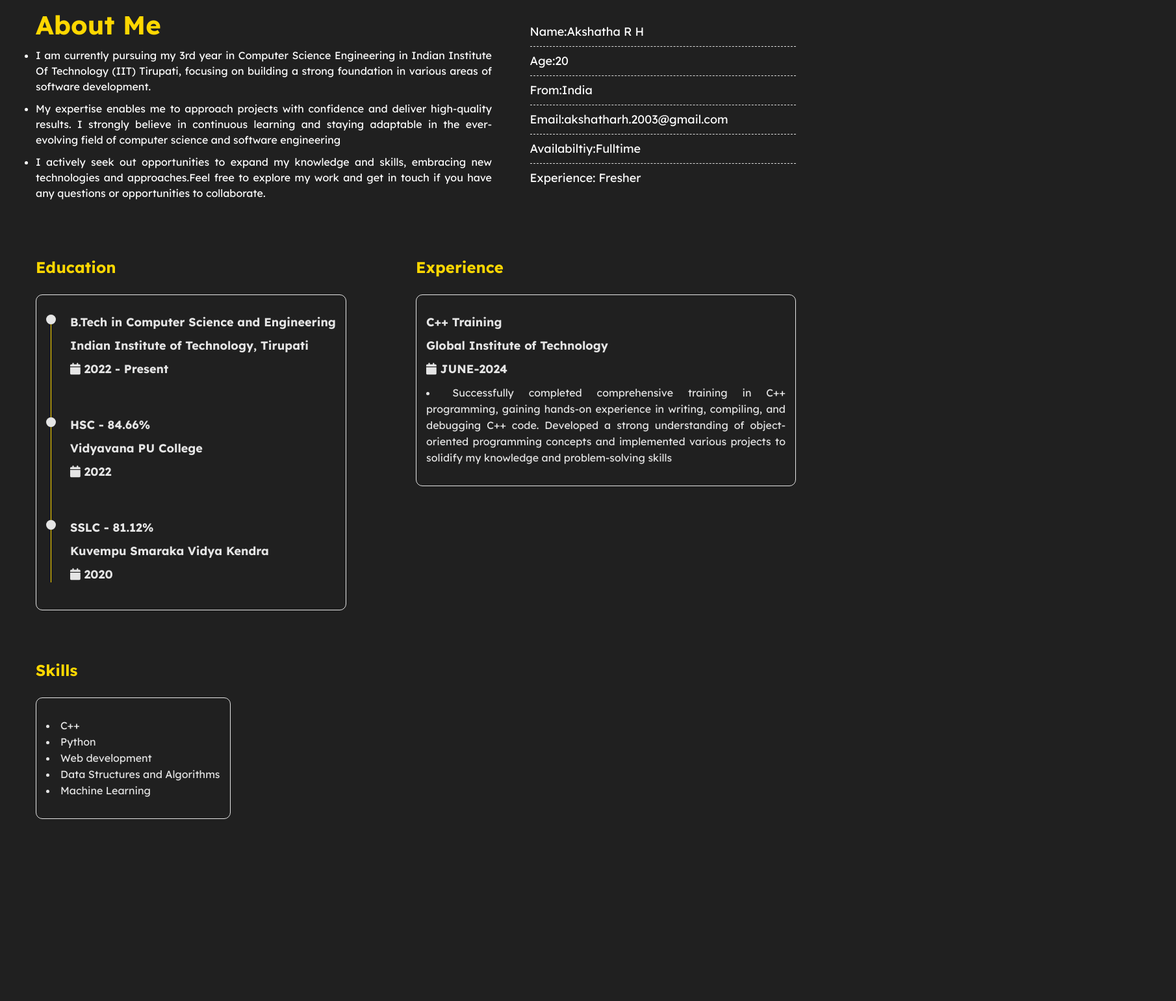
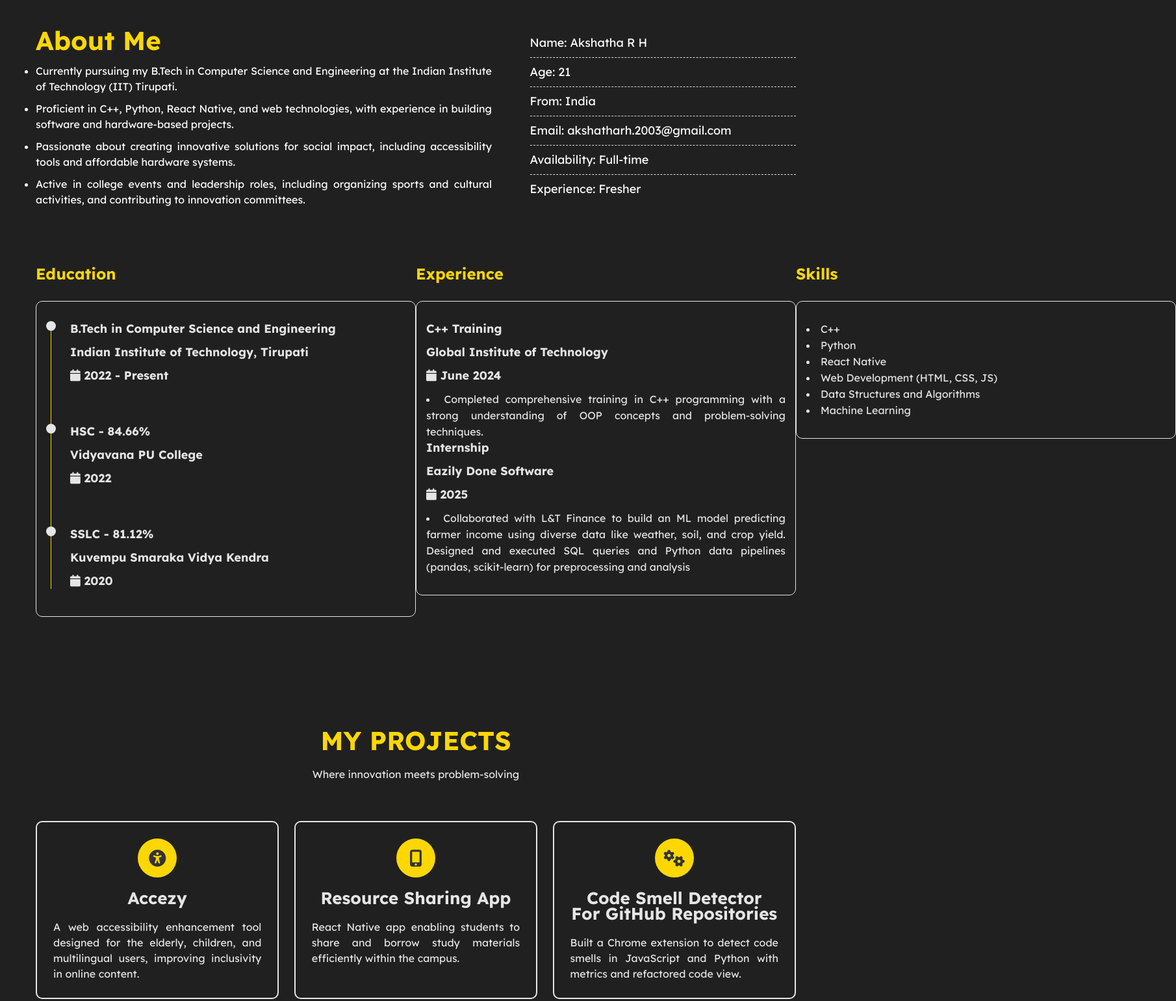
Before and after one commit to Akshatha966/Portfolio, a plain HTML site: page index.html in a window 1280 px wide. Shown: the part 587-2127 px from the top of the page at 65% size, 1810 px wide, since content can reach past the window. Drawn offline with nearby package versions, Linux system fonts and the light colour scheme.

Commit message:
Initial commit - Portfolio with updated resume

```diff
--- a/index.html
+++ b/index.html
@@ -6,24 +6,20 @@
     <meta name="viewport" content="width=device-width, initial-scale=1.0">
     <title>Akshatha R H</title>
     <link rel="icon" href="https://i.ibb.co/zRsTj3p/Frame-1-37.png">
-
-
     <link rel="stylesheet" href="styles.css">
-    <link rel="stylesheet" href="https://cdnjs.cloudflare.com/ajax/libs/font-awesome/6.4.0/css/all.min.css" class="stylesheet">
+    <link rel="stylesheet" href="https://cdnjs.cloudflare.com/ajax/libs/font-awesome/6.4.0/css/all.min.css">
 </head>
 
 <body>
 
-    <!-------------------------- Header Area -------------------------->
+    <!-- Header -->
     <header class="header-area">
         <div class="container">
             <div class="header">
-
                 <a href="" class="logo">
                     <img src="signature.jpg" alt="" class="signature">
                     <i class="fa fa-bolt"></i>
                 </a>
-
                 <ul class="navbar">
                     <li><a href="#home">Home</a></li>
                     <li><a href="#about">About</a></li>
@@ -31,30 +27,28 @@
                     <li><a href="#projects">Projects</a></li>
                     <li><a href="#contact">Contact</a></li>
                 </ul>
-
                 <div class="menu_icon">
                     <i class="fa fa-bars"></i>
                 </div>
-
             </div>
         </div>
     </header>
 
-    <!-------------------------- Home Page -------------------------->
+    <!-- Home -->
     <div class="FirstElement" id="home">
         <div class="profile-photo">
             <img src="Photo.jpg" alt="profile picture">
         </div>
         <div class="profile-text">
-            <h5>Hi I'm </h5><br>
+            <h5>Hello, I'm</h5><br>
             <h1>Akshatha R H</h1><br>
-            <p>Welcome to my portfolio website! I'm a passionate and aspiring software engineer with a strong desire to create innovative solutions and push the boundaries of technology.With a deep love for coding, I am constantly seeking opportunities to learn and grow in this ever-evolving field</p>
+            <p>I'm a Final year Computer Science Engineering student at IIT Tirupati, passionate about software development, accessibility, and impactful tech solutions. I’ve built projects ranging from web and mobile apps to hardware prototypes, with a focus on solving real-world problems. I am eager to contribute, learn, and grow in the field of technology.</p>
+            <div class="btn-group">
+                <a href="IIT_Akshatha_RH_Resume.pdf" download class="btn active">Download CV</a>
 
-            <div class="btn-group">
-                <a href="IIT_Akshatha.R.H.pdf" class="btn   active">Download CV</a>
+                <!--<a href="IIT_Akshatha_RH_Resumef" class="btn active">Download CV</a>-->
                 <a href="mailto:akshatharh.2003@gmail.com" class="btn">Contact</a>
             </div>
-
             <div class="social">
                 <a href="mailto:akshatharh.2003@gmail.com"><i class="fa fa-envelope"></i></a>
                 <a href="https://github.com/Akshatha966"><i class="fa-brands fa-github"></i></a>
@@ -63,27 +57,26 @@
         </div>
     </div>
 
-        <!-------------------------- About Section -------------------------->
+    <!-- About -->
     <section class="about-area" id="about">
         <div class="container">
             <div class="about">
-
                 <div class="about-content">
                     <h4>About Me</h4>
                     <ul>
-                      <li>I am currently pursuing my 3rd year in Computer Science Engineering in Indian Institute Of Technology (IIT) Tirupati, focusing on building a strong foundation in various areas of software development.</li>
-                      <li> My expertise enables me to approach projects with confidence and deliver high-quality results. I strongly believe in continuous learning and staying adaptable in the ever-evolving field of computer science and software engineering</li>
-                      <li> I actively seek out opportunities to expand my knowledge and skills, embracing new technologies and approaches.Feel free to explore my work and get in touch if you have any questions or opportunities to collaborate. </li>
+                        <li>Currently pursuing my B.Tech in Computer Science and Engineering at the Indian Institute of Technology (IIT) Tirupati.</li>
+                        <li>Proficient in C++, Python, React Native, and web technologies, with experience in building software and hardware-based projects.</li>
+                        <li>Passionate about creating innovative solutions for social impact, including accessibility tools and affordable hardware systems.</li>
+                        <li>Active in college events and leadership roles, including organizing sports and cultural activities, and contributing to innovation committees.</li>
                     </ul>
                 </div>
-
                 <div class="about-skills">
                     <ul>
-                        <li>Name:Akshatha R H</li>
-                        <li>Age:20</li>
-                        <li>From:India</li>
-                        <li>Email:akshatharh.2003@gmail.com</li>
-                        <li>Availabiltiy:Fulltime</li>
+                        <li>Name: Akshatha R H</li>
+                        <li>Age: 21</li>
+                        <li>From: India</li>
+                        <li>Email: akshatharh.2003@gmail.com</li>
+                        <li>Availability: Full-time</li>
                         <li>Experience: Fresher</li>
                     </ul>
                 </div>
@@ -91,93 +84,66 @@
         </div>
     </section>
 
-
-        <!-------------- Education & Experience -------------->
+    <!-- Education -->
     <section class="education-content" id="education">
         <div class="container">
             <div class="row">
-                <div class="education ">
+                <div class="education">
                     <h3 class="title">Education</h3>
-                    <div class="row">
                     <div class="timeline-box">
                         <div class="timeline">
-
-
-                                   <!-- Timeline-item -->
                             <div class="timeline-item">
                                 <div class="circle-dot"></div>
                                 <h3 class="timeline-title">B.Tech in Computer Science and Engineering</h3>
                                 <h4 class="timeline-title">Indian Institute of Technology, Tirupati</h4>
-    <h4 class="timeline-title">
-        <i class="fa fa-calendar"></i> 2022 - Present
-    </h4>
+                                <h4 class="timeline-title"><i class="fa fa-calendar"></i> 2022 - Present</h4>
                             </div>
-<!-- Timeline-item -->
                             <div class="timeline-item">
                                 <div class="circle-dot"></div>
                                 <h3 class="timeline-title">HSC - 84.66%</h3>
                                 <h4 class="timeline-title">Vidyavana PU College</h4>
-    <h4 class="timeline-title">
-        <i class="fa fa-calendar"></i> 2022
-    </h4>
+                                <h4 class="timeline-title"><i class="fa fa-calendar"></i> 2022</h4>
                             </div>
-<!-- Timeline-item -->
                             <div class="timeline-item">
                                 <div class="circle-dot"></div>
                                 <h3 class="timeline-title">SSLC - 81.12%</h3>
                                 <h4 class="timeline-title">Kuvempu Smaraka Vidya Kendra</h4>
-    <h4 class="timeline-title">
-        <i class="fa fa-calendar"></i> 2020
-    </h4>
+                                <h4 class="timeline-title"><i class="fa fa-calendar"></i> 2020</h4>
                             </div>
                         </div>
                     </div>
                 </div>
-                </div>
+
+                <!-- Experience -->
                 <div class="Experience">
-                    <h3 class="title"> Experience</h3>
-                    <div class="row">
+                    <h3 class="title">Experience</h3>
                     <div class="timeline-box">
                         <div class="timeline">
+                            <h3 class="timeline-title">C++ Training</h3>
+                            <h4 class="timeline-title">Global Institute of Technology</h4>
+                            <h4 class="timeline-title"><i class="fa fa-calendar"></i> June 2024</h4>
+                            <li class="timeline-text">Completed comprehensive training in C++ programming with a strong understanding of OOP concepts and problem-solving techniques.</li>
 
-                                <!-- Timeline-item -->
-                                <!-- <div class="timeline-item">
-                                    <div class="circle-dot"></div> -->
-                                    <h3 class="timeline-title">
-                                        C++ Training
-                                    </h3>
-                                    <h4 class="timeline-title">Global Institute of Technology</h4>
-                                    <h4 class="timeline-title">
-                                        <i class="fa fa-calendar"></i> JUNE-2024
-                                    </h4>
-                                    <li class="timeline-text">Successfully completed comprehensive training in C++ programming, gaining hands-on experience in writing, compiling, and debugging C++ code. Developed a strong understanding of object-oriented programming concepts and implemented various projects to solidify my knowledge and problem-solving skills
-                                    </li>
-                                </div>
-
+                            <h3 class="timeline-title">Internship</h3>
+                            <h4 class="timeline-title">Eazily Done Software</h4>
+                            <h4 class="timeline-title"><i class="fa fa-calendar"></i> 2025</h4>
+                            <li class="timeline-text">Collaborated with L&T Finance to build an ML model predicting farmer income using diverse data like weather,
+ soil, and crop yield. Designed and executed SQL queries and Python data pipelines (pandas, scikit-learn) for preprocessing and analysis</li>
                         </div>
                     </div>
                 </div>
-                </div>
-<!-------------------------------Skills ---------------------------->
+
+                <!-- Skills -->
                 <div class="Skills">
-                    <h3 class="title"> Skills </h3>
-                    <div class="row">
+                    <h3 class="title">Skills</h3>
                     <div class="timeline-box">
                         <div class="timeline">
-
-                                <!-- Timeline-item -->
-                                <!-- <div class="timeline-item">
-                                    <div class="circle-dot"></div> -->
-
-                                    <li class="timeline-text"> C++</li>
-                                    <li class="timeline-text"> Python</li>
-                                    <li class="timeline-text"> Web development</li>
-                                    <li class="timeline-text"> Data Structures and Algorithms</li>
-                                    <li class="timeline-text"> Machine Learning </li>
-
-                                </div>
-
-                            </div>
+                            <li class="timeline-text">C++</li>
+                            <li class="timeline-text">Python</li>
+                            <li class="timeline-text">React Native</li>
+                            <li class="timeline-text">Web Development (HTML, CSS, JS)</li>
+                            <li class="timeline-text">Data Structures and Algorithms</li>
+                            <li class="timeline-text">Machine Learning</li>
                         </div>
                     </div>
                 </div>
@@ -185,49 +151,39 @@
         </div>
     </section>
 
-
-
-
-        <!-------------------------- Projects -------------------------->
+    <!-- Projects -->
     <section class="project-content" id="projects">
         <div class="container">
             <div class="project-title">
                 <h4>My Projects</h4>
-                <p>Discover my projects, where creativity meets innovation</p>
+                <p>Where innovation meets problem-solving</p>
             </div>
             <div class="projects">
-                <!-- 1st Project -->
                 <div class="project">
-                    <i class="fa fa-code"></i>
-                    <h4>Rust Interpreter</h4>
-                    <p>This project involves creating an interpreter for the Rust programming language, implemented in Java. The aim is to build a system capable of parsing and executing Rust code, thereby facilitating a better understanding of Rust's syntax and semantics within a Java-based environment.</p>
+                    <i class="fa fa-universal-access"></i>
+                    <h4>Accezy</h4>
+                    <p>A web accessibility enhancement tool designed for the elderly, children, and multilingual users, improving inclusivity in online content.</p>
                 </div>
-                 <!-- 2nd Project -->
                 <div class="project">
-                    <i class="fa fa-desktop"></i>
-                    <h4>Portfolio Website</h4>
-                    <p> portfolCreated aio website using HTML, CSS, and JavaScript, It serves as a platform to introduce myself, share my projects, and provide information about my  education.</p>
+                    <i class="fa fa-mobile-alt"></i>
+                    <h4>Resource Sharing App</h4>
+                    <p>React Native app enabling students to share and borrow study materials efficiently within the campus.</p>
                 </div>
-
-                <!-- 3rd Project -->
                 <div class="project">
-                    <i class="fa fa-phone"></i>
-                    <h4>Phonebook Application using C++</h4>
-                    <p>Developed a console-based phonebook application in C++ to manage contacts. Implemented features for adding, displaying, and searching contacts using structured data and object-oriented programming principles. Utilized arrays to efficiently store and manage up to 100 contacts</p>
+                    <i class="fa fa-cogs"></i>
+                    <h4> Code Smell Detector for GitHub Repositories</h4>
+                    <p> Built a Chrome extension to detect code smells in JavaScript and Python with metrics and refactored code view.</p>
                 </div>
-
-
             </div>
         </div>
     </section>
 
-        <!-------------------------- Contact Me -------------------------->
-
+    <!-- Contact -->
     <section class="contact-content" id="contact">
         <div class="container">
             <div class="contact-title">
                 <h4>Contact Me</h4>
-                <p>Get In Touch</p>
+                <p>Let’s connect</p>
             </div>
             <div class="contact">
                 <form name="submitToGoogleSheet">
@@ -242,17 +198,16 @@
         </div>
     </section>
 
-    <!-------------------------- JS -------------------------->
-    <script src="https://code.jquery.com/jquery-3.7.0.min.js" integrity="sha256-2Pmvv0kuTBOenSvLm6bvfBSSHrUJ+3A7x6P5Ebd07/g=" crossorigin="anonymous"></script>
+    <!-- Scripts -->
+    <script src="https://code.jquery.com/jquery-3.7.0.min.js"></script>
     <script src="https://cdn.jsdelivr.net/npm/typed.js@2.0.12"></script>
     <script src="https://unpkg.com/scrollreveal"></script>
     <script src="script.js"></script>
 
-    <!-------------------------- Footer section -------------------------->
+    <!-- Footer -->
     <footer class="footer">
         <small class="message">Thanks for visiting and happy coding!</small>
-    <small class="copyright">&copy; Copyright 2023. All rights reserved.</small>
+        <small class="copyright">&copy; 2025. All rights reserved.</small>
     </footer>
-
 </body>
 </html>
```
Also changed, not shown: package-lock.json (added), 2 other files. Lines whose indentation alone changed are shown as unchanged.
